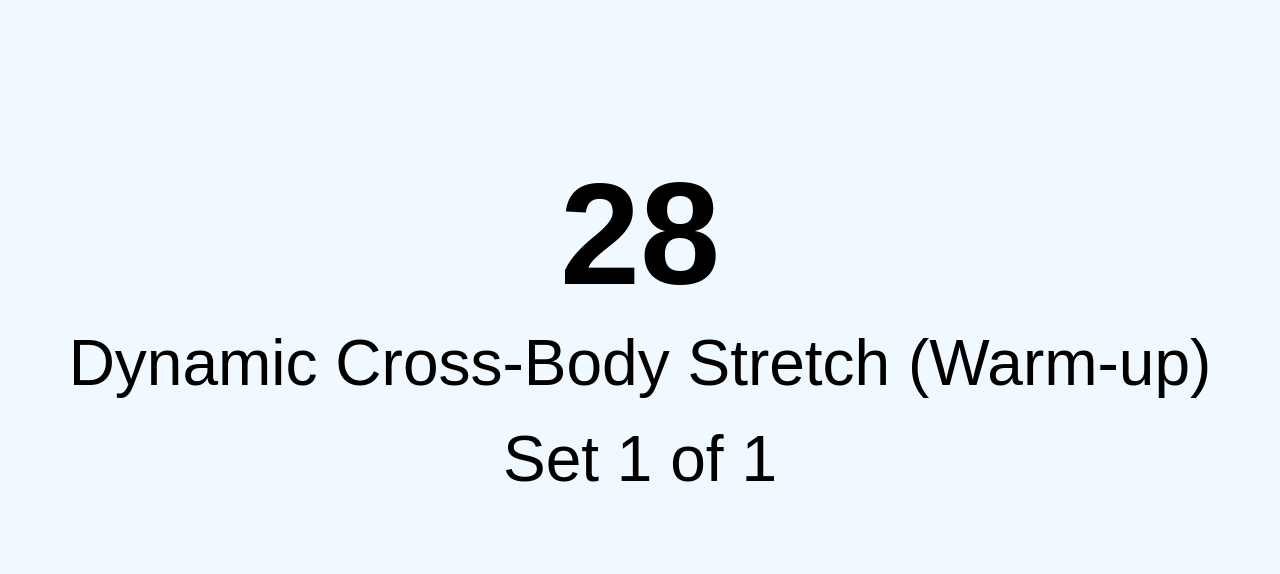
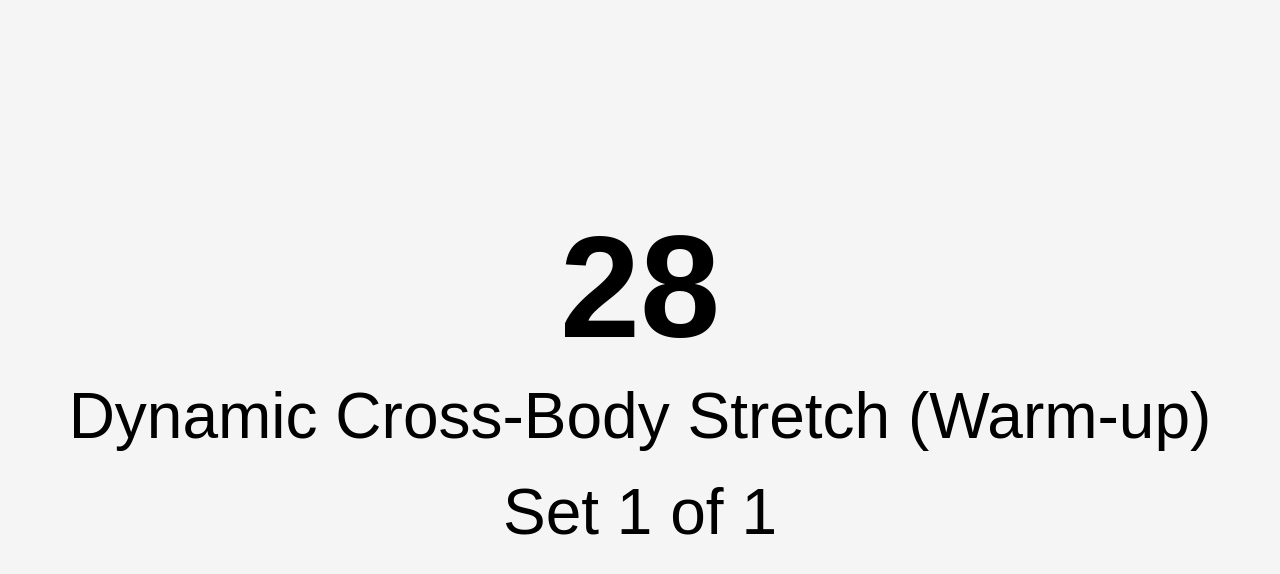
Before and after one commit to rkuykendall/workout, a React (Vite) app: page / in a window 1280 px wide. Both pictures are taken after a click on the button "Start Workout". Shown: the top 574 px of the page. Built offline with nearby package versions, Linux system fonts and the light colour scheme.

Commit message:
Improve resting UX

```diff
--- a/package.json
+++ b/package.json
@@ -16,6 +16,7 @@
     "singleQuote": true
   },
   "dependencies": {
+    "clsx": "^2.1.1",
     "prettier": "^3.4.2",
     "react": "^18.3.1",
     "react-dom": "^18.3.1"
--- a/src/App.css
+++ b/src/App.css
@@ -15,8 +15,8 @@ body {
 
 #workout-container {
   height: 100vh;
-  background-color: var(--color-sky-50);
-  transition: background-color 0.5s ease;
+  background-color: whitesmoke;
+  transition: background-color 3s ease;
   display: flex;
   flex-direction: column;
   justify-content: center;
@@ -24,7 +24,7 @@ body {
 }
 
 #workout-container.resting {
-  background-color: var(--color-sky-300);
+  background-color: lightskyblue;
 }
 
 .exercise {
@@ -40,11 +40,6 @@ body {
   margin-bottom: 2rem;
 }
 
-#rest-label {
-  font-size: 1.5rem;
-  margin-top: 10px;
-}
-
 #start-button {
   display: block;
   margin: 20px auto;
--- a/src/Workout.tsx
+++ b/src/Workout.tsx
@@ -1,4 +1,5 @@
 import { useState, useEffect } from 'react';
+import clsx from 'clsx';
 
 const DEBUG = false;
 
@@ -114,12 +115,8 @@ function Workout({ audioContext }: { audioContext: AudioContext }) {
           )}
         </div>
 
-        <div id="set-count">
+        <div id="set-count" className={isRest ? 'hidden' : 'visible'}>
           Set {currentSet} of {workoutRoutine[currentExerciseIndex].sets}
-        </div>
-
-        <div id="rest-label" className={isRest ? 'visible' : 'hidden'}>
-          Resting...
         </div>
       </div>
     </div>
```
Also changed, not shown: 1 other file (tests, documents, lock files or other folders).
